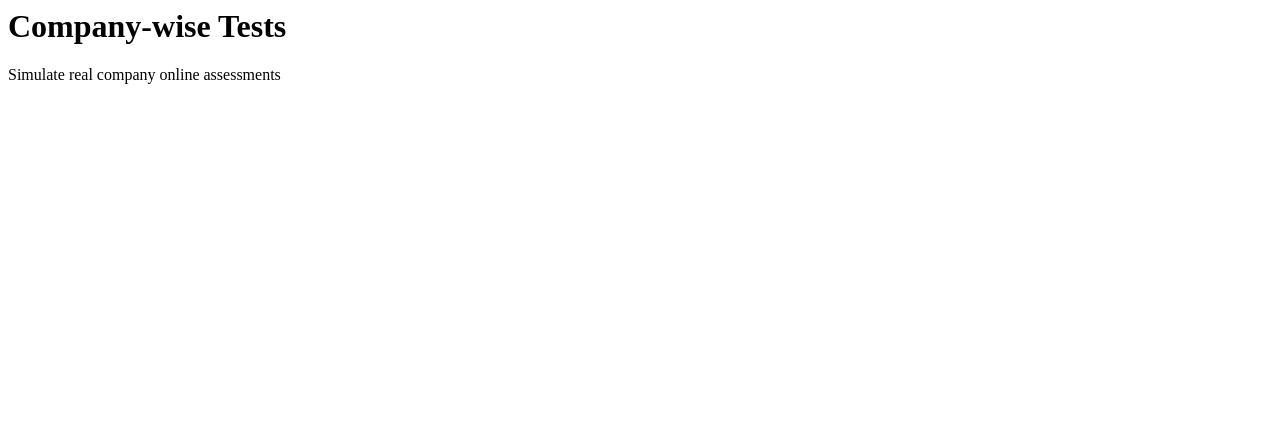
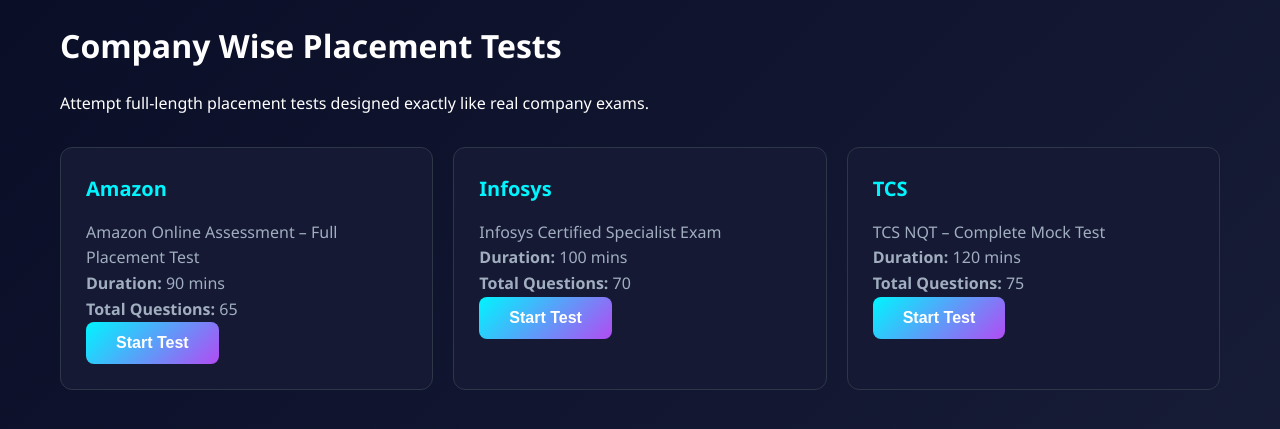
Before and after one commit to GracyShah/Placify-Placement-Training-Suite, a Flask app: page /company-tests in a window 1280 px wide. Shown: the top 429 px of the page. Run offline with Flask 3, Linux system fonts and the light colour scheme; a user stored in the database is signed in; data comes from the database, SQL or seed files in the repository; both versions use the stored data as it was after the commit.

Commit message:
Company-wise tests working + fixes

```diff
--- a/app.py
+++ b/app.py
@@ -201,8 +201,8 @@ def api_submit_test():
     data = request.get_json()
     section_id = data.get('section_id')
     answers = data.get('answers', {})
-    time_taken = data.get('time_taken', 0)  # ✅ FIXED
-    timestamp = current_time()               # ✅ IST TIME
+    time_taken = data.get('time_taken', 0)  #  FIXED
+    timestamp = current_time()               #  IST TIME
 
     questions = query_db(
         'SELECT id, correct_answer, points FROM questions WHERE section_id = ?',
@@ -259,63 +259,21 @@ def api_submit_test():
     })
 
 
+@app.route('/api/company_tests', methods=['GET'])
+def api_company_tests():
+    tests = query_db("""
+        SELECT
+            ct.id,
+            c.company_name,
+            ct.test_name,
+            ct.total_duration,
+            ct.total_questions
+        FROM company_tests ct
+        JOIN companies c ON ct.company_id = c.id
+        ORDER BY c.company_name
+    """)
+    return jsonify([dict(row) for row in tests])
 
-    data = request.get_json()
-    section_id = data.get('section_id')
-    answers = data.get('answers')  # {question_id: selected_answer}
-    time_taken = data.get('current_time()')
-
-    # Get correct answers
-    questions = query_db('SELECT id, correct_answer, points FROM questions WHERE section_id = ?',
-                         [section_id])
-
-    correct_count = 0
-    total_points = 0
-    earned_points = 0
-
-    # Create test attempt
-    attempt_id = execute_db('''
-INSERT INTO test_attempts (user_id, section_id, total_questions, time_taken)
-VALUES (?, ?, ?, ?)
-''',
-[session['user_id'], section_id, len(questions), time_taken])
-
-    # Check answers
-    for question in questions:
-        q_id = question['id']
-        correct_ans = question['correct_answer']
-        points = question['points']
-        total_points += points
-
-        selected_ans = answers.get(str(q_id), '')
-        is_correct = selected_ans.upper() == correct_ans.upper()
-
-        if is_correct:
-            correct_count += 1
-            earned_points += points
-
-        # Store user response
-        execute_db('''INSERT INTO user_responses (attempt_id, question_id, selected_answer, is_correct)
-                      VALUES (?, ?, ?, ?)''',
-                   [attempt_id, q_id, selected_ans, is_correct])
-
-    # Calculate percentage score
-    score = (earned_points / total_points * 100) if total_points > 0 else 0
-
-    # Update attempt with score
-    execute_db('UPDATE test_attempts SET score = ?, correct_answers = ? WHERE id = ?',
-               [score, correct_count, attempt_id])
-
-    # Generate AI recommendations after test
-    generate_ai_recommendations(session['user_id'])
-
-    return jsonify({
-        'success': True,
-        'score': round(score, 2),
-        'correct': correct_count,
-        'total': len(questions),
-        'attempt_id': attempt_id
-    })
 @app.route('/api/user_scores', methods=['GET'])
 def api_user_scores():
     """Get user's test scores"""
--- a/static/js/app.js
+++ b/static/js/app.js
@@ -105,6 +105,37 @@ async function handleLogout() {
   await apiCall("/api/logout", "POST")
   window.location.href = "/login"
 }
+
+
+async function loadCompanyTests() {
+  const tests = await apiCall("/api/company_tests")
+  const container = document.getElementById("company-tests")
+
+  if (!container) return
+
+  container.innerHTML = ""
+
+  tests.forEach((test) => {
+    const card = document.createElement("div")
+    card.className = "card"
+
+    card.innerHTML = `
+      <div class="card-header">${test.company_name}</div>
+      <div class="card-body">
+        <p>${test.description}</p>
+        <p><strong>Duration:</strong> ${test.total_duration} mins</p>
+        <p><strong>Total Questions:</strong> ${test.total_questions}</p>
+
+        <button class="btn btn-primary mt-20">
+          Start Full Test
+        </button>
+      </div>
+    `
+
+    container.appendChild(card)
+  })
+}
+
 
 // Load test sections
 async function loadTestSections() {
@@ -615,6 +646,8 @@ document.addEventListener("DOMContentLoaded", () => {
   } else if (path === "/admin") {
     loadAdminStudents()
     loadDepartmentStats()
+  } else if (path === "/company-tests") {
+    loadCompanyTests()
   }
 })
 
@@ -635,8 +668,9 @@ async function loadCompanyTests() {
     card.innerHTML = `
       <div class="card-header">${c.company_name}</div>
       <div class="card-body">
-        <p><strong>Duration:</strong> ${c.duration} mins</p>
-        <p><strong>Pattern:</strong> ${c.pattern}</p>
+        <p>${c.test_name}</p>
+        <p><strong>Duration:</strong> ${c.total_duration} mins</p>
+        <p><strong>Total Questions:</strong> ${c.total_questions}</p>
         <button class="btn btn-primary"
           onclick="startCompanyTest(${c.id})">
           Start Test
--- a/templates/company_tests.html
+++ b/templates/company_tests.html
@@ -1,10 +1,23 @@
-<div class="container">
-  <h1>Company-wise Tests</h1>
-  <p>Simulate real company online assessments</p>
+<!DOCTYPE html>
+<html lang="en">
+<head>
+  <meta charset="UTF-8" />
+  <title>Company Wise Tests | Placify</title>
+  <link rel="stylesheet" href="/static/css/style.css" />
+</head>
+<body>
 
-  <div id="company-tests" class="grid grid-3">
-    <!-- Cards injected by JS -->
+  <div class="container">
+    <h1 style="margin-bottom: 20px;">Company Wise Placement Tests</h1>
+    <p style="margin-bottom: 30px;">
+      Attempt full-length placement tests designed exactly like real company exams.
+    </p>
+
+    <div id="company-tests" class="grid grid-3">
+      <!-- Company cards load here -->
+    </div>
   </div>
-</div>
 
-<script src="/static/app.js"></script>
+  <script src="/static/js/app.js"></script>
+</body>
+</html>
```
Also changed, not shown: database.db, 1 other file.
